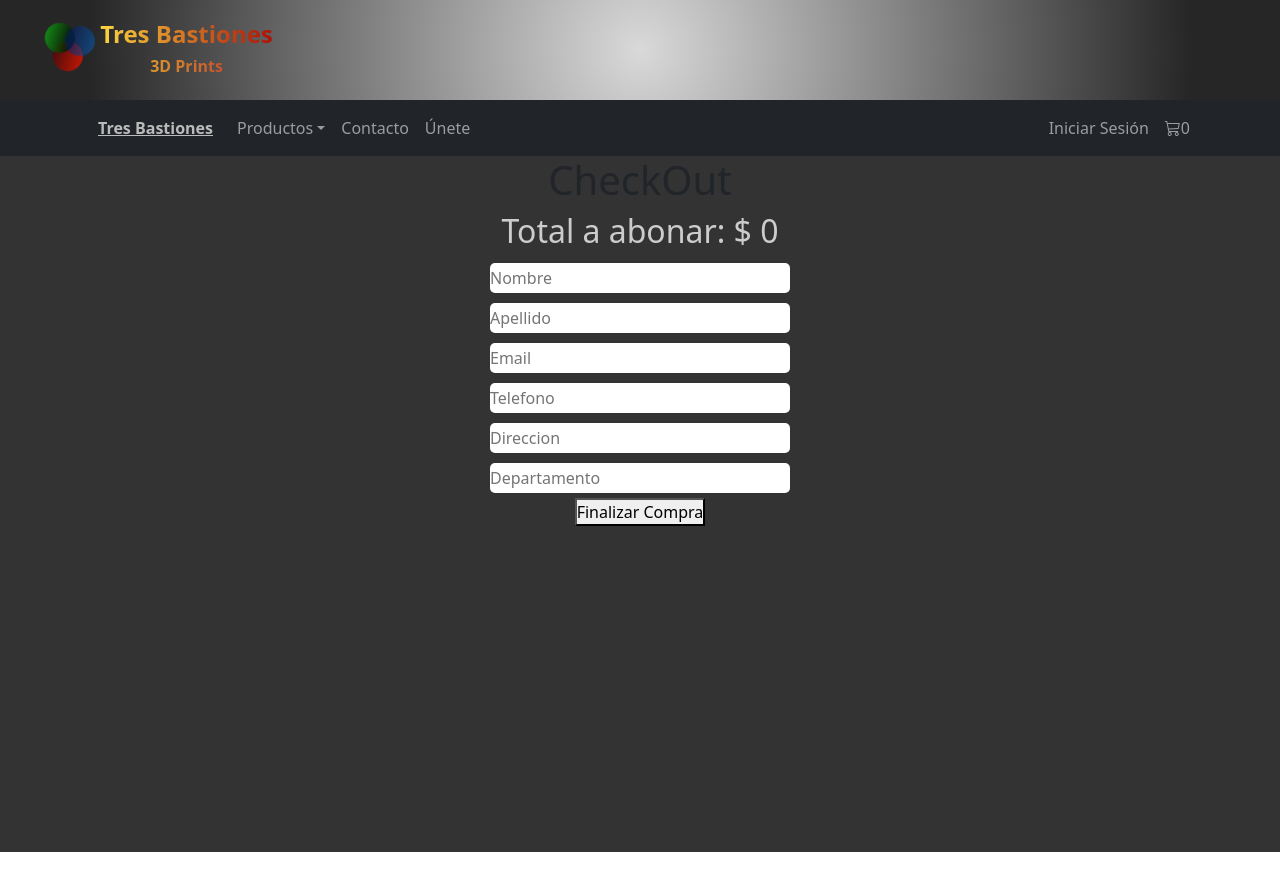
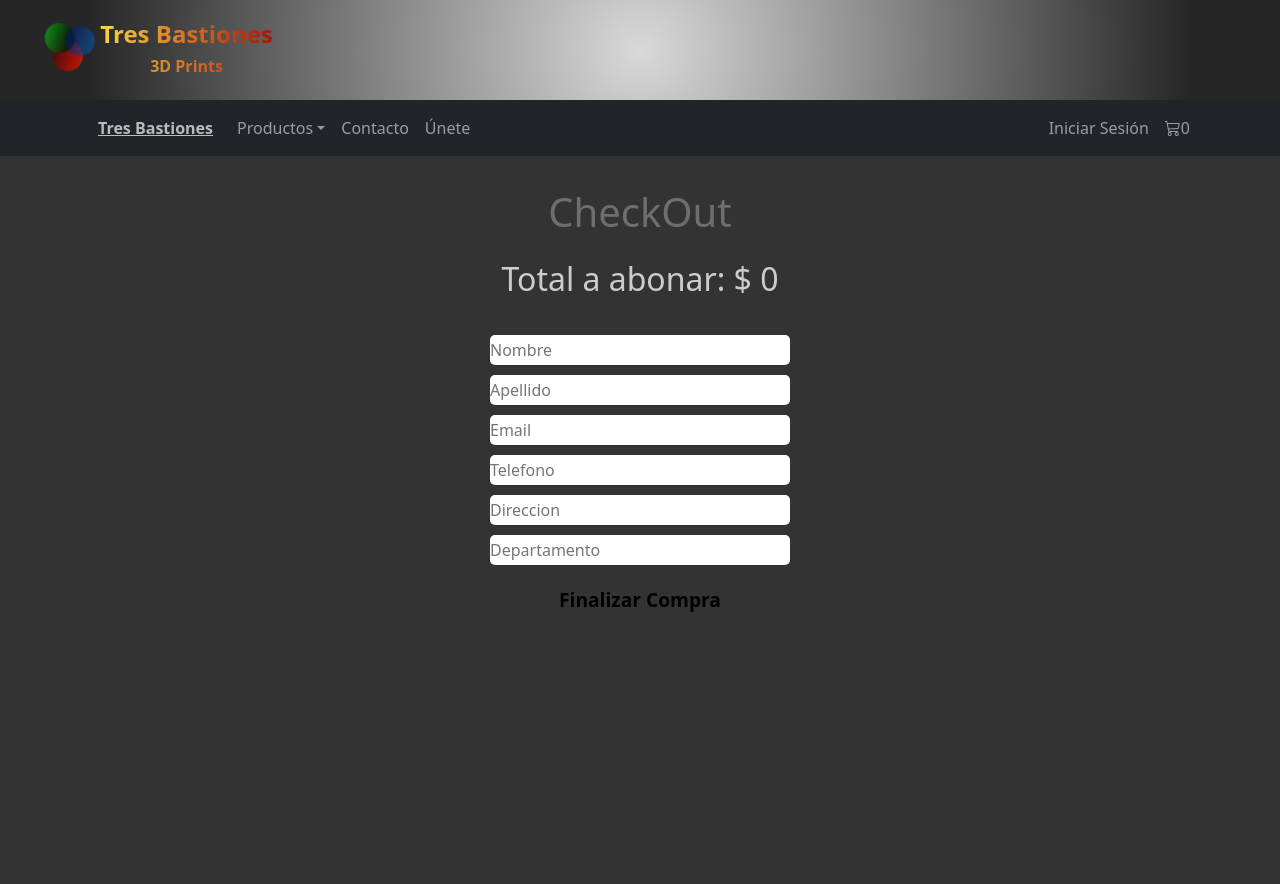
Before and after one commit to mswarlord/e-commerce, a React (Create React App) app: page /checkout in a window 1280 px wide. Before the commit the page ends 852 px from the top, so only its background shows below. Built offline with nearby package versions, Linux system fonts and the light colour scheme.

Commit message:
Fixing items without stock

```diff
--- /dev/null
+++ b/src/components/Checkout/Checkout.css
@@ -0,0 +1,4 @@
+.checkout {
+    margin-top: 2rem;
+    color: rgb(110, 110, 110);
+}
--- a/src/components/Checkout/Checkout.jsx
+++ b/src/components/Checkout/Checkout.jsx
@@ -1,69 +1,13 @@
-import React/* , { useContext } */ from 'react'
-/* import { CartContext } from '../../context/CartContext' */
-/* import { addDoc, collection, getDocs, query, where, documentId, writeBatch } from 'firebase/firestore'
-import { db } from '../../services/firebase' */
+import React from 'react'
+import './Checkout.css'
 import Form from '../Form/Form'
+
 const Checkout = () => {
-/*   const { cart, totalPrice } = useContext(CartContext)
-  const total = totalPrice(); */
-
-  /* const createOrder = async () => { //es necesaria una funcion asincrona para realizar una accion cuando la consulta se termine de resolver
-      try { // es necesario un try & catch para poder devolver un error en caso que exista
-        const objOrder = {
-          buyer: {
-                name: 'Facundo',
-                phone: '1155667799',
-                mail: 'canterofacundo@hotmail.com'},
-                items: cart,
-                total
-        }
-
-        const batch = writeBatch(db)
-        const outOfStock = [];
-        const ids = cart.map(prod => prod.id) //mapeo los ids de los productos que estan en el carrito del usuario
-
-        const productsRef = collection(db, 'productos') //creo la referencia a los productos para buscar los ids de los productos en la colleccion correspondiente
-
-        const productsAddedFromFirestore = await getDocs(query(productsRef, where(documentId(), 'in', ids)))
-
-        const { docs } = productsAddedFromFirestore //desestructuro los docs del array
-
-        docs.forEach(doc => { //necesito recorrer los datos del array para consultar los ids
-          const dataDoc = doc.data() //guardo los datos de los doc
-
-          const stockDb = dataDoc.stock //guardo el stock de la DB en la referencia
-
-          const productAddedToCart = cart.find(prod => prod.id === doc.id) //guardo los productos agregados al carrito
-
-          const prodQuantity = productAddedToCart?.qty //guardo la cantidad de los productos que fueron agregados al carrito
-          //console.log(`Cantidad de productos adquiridos ${prodQuantity}`)
-          if(stockDb >= prodQuantity) { //los doc que tengan stock se guardan en batch y el resto en outOfStock
-            batch.update(doc.ref, { stock: stockDb - prodQuantity}) //actualiza el stock de la DB restando al stock actual de la DB la cantidad ene l carrito
-          } else {//doc.ref tiene una referencia directa al documento de la coleccion sin necesidad de especificárselo
-            outOfStock.push({ id: doc.id, ...dataDoc})
-          }
-        })
-
-        if(outOfStock.length === 0) {
-          await batch.commit()
-
-          const orderRef = collection(db, 'orders')
-
-          const orderAdded = await addDoc(orderRef, objOrder)
-          console.log("el id de su orden es: " + orderAdded.id)
-        }else {
-          console.log("Hay productos fuera de stock")
-        }
-
-      } catch (error) {
-        console.log(error)
-    }} */
 
     return (
       <div>
-          <h1>CheckOut</h1>
+          <h1 className='checkout'>CheckOut</h1>
             <Form />
-          {/* <button onClick={createOrder}> Generar Orden </button> */}
       </div>
     )
 }
--- a/src/components/Form/Form.css
+++ b/src/components/Form/Form.css
@@ -6,6 +6,11 @@
     background-color: #333;
     color: #ccc;
     min-height: 80vh;
+    padding: 1em;
+}
+
+.totalPrice {
+    margin: 0 0 1em 0;
 }
 
 .formContainer form {
@@ -22,3 +27,15 @@
     border: none;
     margin: 5px;
 }
+
+.finishSaleBtn {
+    background-color: transparent;
+    border: none;
+    font-size: larger;
+    font-weight: 700;
+    margin: 1rem;
+}
+
+.finishSaleBtn:hover {
+    color: #aaa;
+}
--- a/src/components/Form/Form.jsx
+++ b/src/components/Form/Form.jsx
@@ -62,7 +62,7 @@ const Form = () => {
 
     return (
         <div className='formContainer'>
-            <h2>Total a abonar: $ {totalPrice()}</h2>
+            <h2 className="totalPrice">Total a abonar: $ {totalPrice()}</h2>
             <form onSubmit={finishSale}>
             <input
                 name="name"
@@ -106,7 +106,7 @@ const Form = () => {
                 onChange={handleOnChange}
                 required
             />
-            <button type="submit">Finalizar Compra</button>
+            <button type="submit" className="finishSaleBtn">Finalizar Compra</button>
             <ToastContainer position="top-right" autoClose={4000} newestOnTop={false} hideProgressBar={false} closeOnClick pauseOnFocusLoss rtl={false} draggable pauseOnHover theme="light" />
             </form>
         </div>
--- a/src/components/ItemCount/ItemCount.css
+++ b/src/components/ItemCount/ItemCount.css
@@ -1,30 +1,35 @@
-.contenedor__contador{
+.counterContainer {
     color: orangered;
     font-weight: 900;
 }
-.contenedor__contador--contador{
+
+.counterContainer--counter {
     font-weight: 900;
 }
-.btn__contenedor{
-    font-size:large;
+
+.btn__container {
+    font-size: large;
     background-color: transparent;
-    color:#fc652e;
+    color: #fc652e;
     padding: 0.5rem;
     border: none;
     font-weight: 900;
 }
-.cantidad__contador{
-    font-size:large;
-    color:#ecb;
+
+.qtyCount {
+    font-size: large;
+    color: #ecb;
     font-weight: 900;
 }
-.btn__agregar{
+
+.btn__agregar {
     background-color: transparent;
-    color:#ecb;
+    color: #ecb;
     border: none;
     font-weight: 900;
     transition: 0.3s;
 }
-.btn__agregar:hover{
-    color:rgb(216, 78, 10);
+
+.btn__agregar:hover {
+    color: rgb(216, 78, 10);
 }
--- a/src/components/ItemCount/ItemCount.jsx
+++ b/src/components/ItemCount/ItemCount.jsx
@@ -23,11 +23,11 @@ const ItemCount = ({ onAdd, initial, stock }) => {
   };
 
     return (
-    <div className="contenedor__contador">
-        <div className="contenedor__contador--contador">
-            <button className="btn__contenedor" onClick={() => addProduct(-1)} disabled={qty === initial}> - </button>
-            <span className="cantidad__contador">{qty}</span>
-            <button className="btn__contenedor" onClick={() => addProduct(+1)} disabled={qty === stock}> + </button>
+    <div className="counterContainer">
+        <div className="counterContainer--counter">
+            <button className="btn__container" onClick={() => addProduct(-1)} disabled={qty === initial}> - </button>
+            <span className="qtyCount">{qty}</span>
+            <button className="btn__container" onClick={() => addProduct(+1)} disabled={qty === stock}> + </button>
         </div>
         <button className="btn__agregar" onClick={() => {onAdd(qty);}} disabled={stock === 0 ? true : null}> Agregar </button>
     </div>
--- a/src/components/ItemDetail/ItemDetail.css
+++ b/src/components/ItemDetail/ItemDetail.css
@@ -59,16 +59,16 @@ h4 {
     margin: 1rem 2rem;
 }
 
-.detalleAtributo {
+.attribDetail {
     color: #222;
 }
 
-.contadorDetalle {
+.counterDetail {
     text-align: center;
     padding: 1em;
 }
 
-.detalleBotonera {
+.buttonsDetail {
     display: flex;
     padding: 1em;
     justify-content: center;
@@ -76,7 +76,7 @@ h4 {
     justify-content: space-evenly;
 }
 
-.detalleBotonera button {
+.buttonsDetail button {
     background-color: transparent;
     color: aliceblue;
     border: 0;
@@ -85,7 +85,7 @@ h4 {
     transition: 0.5s;
 }
 
-.detalleBotonera button:hover {
+.buttonsDetail button:hover {
     color: #ddd;
     transform: scale(1.1);
 }
--- a/src/components/ItemDetail/ItemDetail.jsx
+++ b/src/components/ItemDetail/ItemDetail.jsx
@@ -1,8 +1,7 @@
 import './ItemDetail.css'
 import ItemCount from '../ItemCount/ItemCount'
-import { useContext } from 'react'
+import { useContext, useState } from 'react'
 import { useCartContext } from '../../context/CartContext'
-import { useState } from 'react'
 import { NavLink } from 'react-router-dom'
 import { NotificationContext } from '../../notification/NotificationService'
 
@@ -36,14 +35,15 @@ const ItemDetail = ({ id, img, nombre, descripcion, precio, material, stock, cat
                     <h2>{nombre}</h2>
                 </div>
                 <h3><span className='detalleDescripcion'>{descripcion}</span></h3>
-                <h4><span className='detalleAtributo'>Precio:</span> ${precio}</h4>
-                <h4><span className='detalleAtributo'>Material:</span> {material}</h4>
-                <h4><span className='detalleAtributo'>Stock:</span> {stock}</h4>
-                <h4><span className='detalleAtributo'>Categoría:</span> {categoria}</h4>
+                <h4><span className='attribDetail'>Precio:</span> ${precio}</h4>
+                <h4><span className='attribDetail'>Material:</span> {material}</h4>
+                <h4><span className='attribDetail'>Stock:</span> {stock}</h4>
+                <h4><span className='attribDetail'>Categoría:</span> {categoria}</h4>
 
                 {
-                    endPurchase ?
-                    <div className='detalleBotonera'>
+                    endPurchase
+                    ?
+                    <div className='buttonsDetail'>
                         <NavLink to="/">
                             <button>Seguir comprando</button>
                         </NavLink>
@@ -52,7 +52,15 @@ const ItemDetail = ({ id, img, nombre, descripcion, precio, material, stock, cat
                         </NavLink>
                     </div>
                     :
-                    <div className='contadorDetalle'> <ItemCount onAdd={onAdd} initial={1} stock={stock} /> </div>
+                    stock
+                    ?
+                    <div className='counterDetail'>
+                        <ItemCount onAdd={onAdd} initial={1} stock={stock} />
+                    </div>
+                    :
+                    <>
+                        <h1>Sin Stock</h1>
+                    </>
                 }
         </div>
     </article>
```
Also changed, not shown: 1 other file (tests, documents, lock files or other folders).
